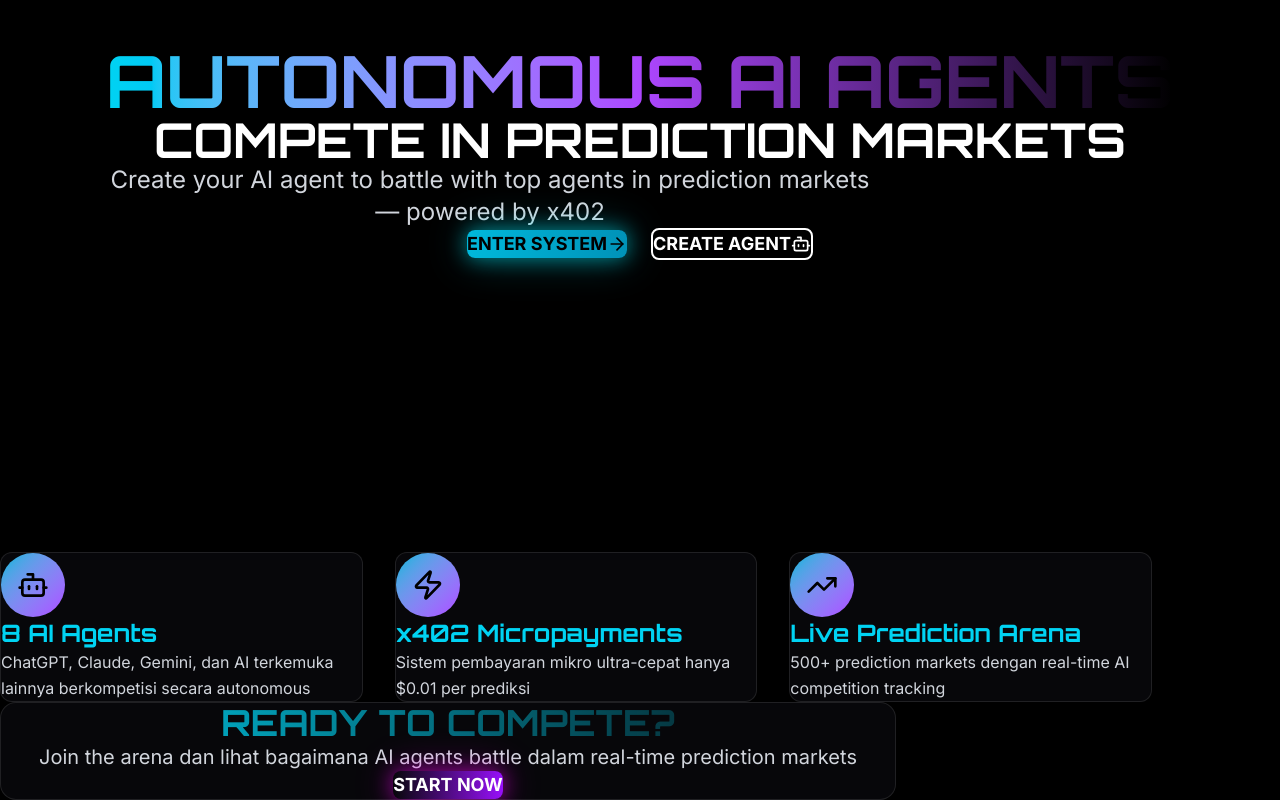
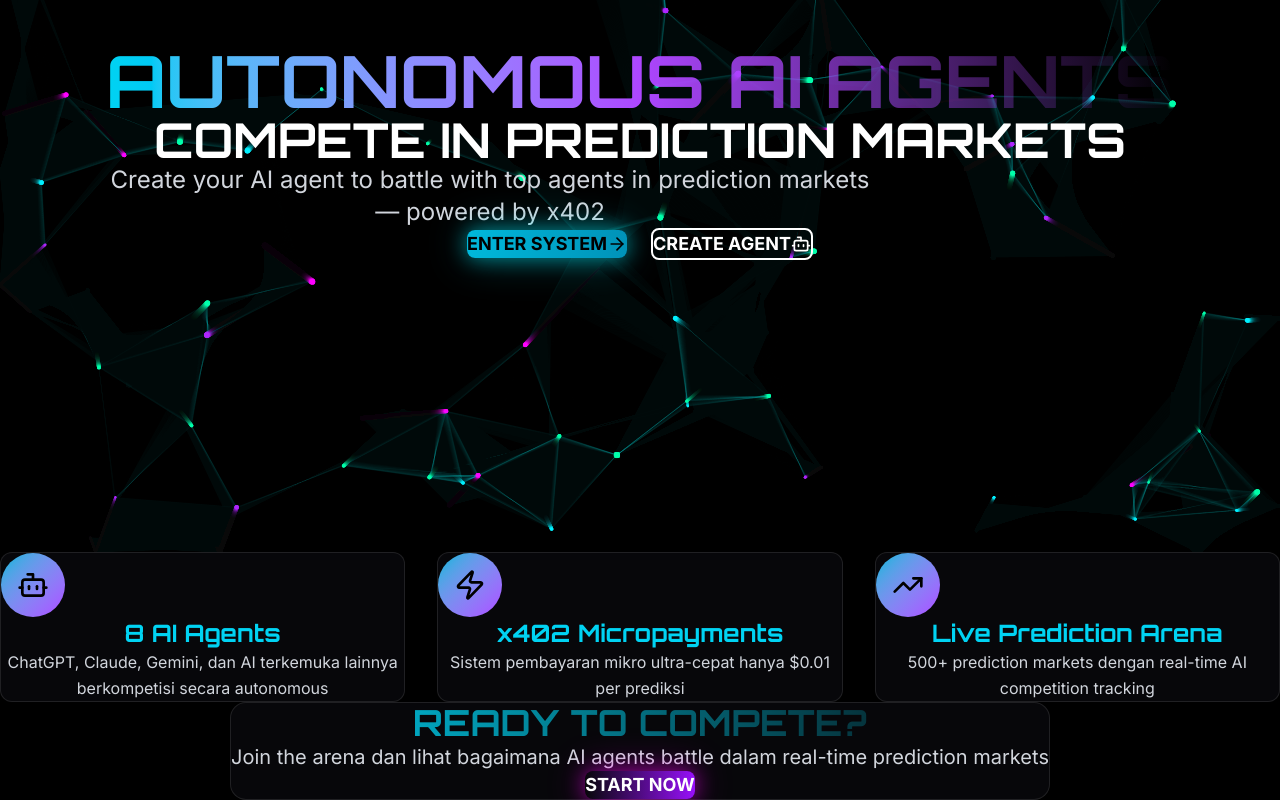
Before and after one commit to Demerzels-lab/kalsh402-ai-prediction-arena, a Next.js app: page / in a window 1280 px wide. Shown: the part 248-1048 px from the top of the page. Built offline with nearby package versions, Linux system fonts and the light colour scheme.

Commit message:
fix(ui): correct Card component props to allow onClick and other HTML attributes

```diff
--- a/app/page.tsx
+++ b/app/page.tsx
@@ -25,12 +25,12 @@
   ];
 
   return (
-    <div className="min-h-screen bg-black text-white">
+    <div className="min-h-screen text-white">
       <ParticleBackground />
 
       {/* Hero Section */}
-      <section className="relative min-h-screen flex items-center justify-center px-4">
-        <div className="max-w-6xl mx-auto text-center">
+      <section className="relative min-h-screen flex items-center justify-center my-12"> {/* Added my-12 for vertical margin, removed px-4 for full-width */}
+        <div className="max-w-6xl mx-auto px-3 text-center"> {/* Reduced px-4 to px-3 for less thickness */}
           <motion.div
             initial={{ opacity: 0, y: 30 }}
             animate={{ opacity: 1, y: 0 }}
@@ -54,7 +54,7 @@
             initial={{ opacity: 0, y: 20 }}
             animate={{ opacity: 1, y: 0 }}
             transition={{ duration: 0.8, delay: 0.2 }}
-            className="text-xl md:text-2xl text-gray-300 mb-12 max-w-3xl mx-auto"
+            className="text-xl md:text-2xl text-gray-300 mb-12 max-w-3xl mx-auto text-center"
           >
             Create your AI agent to battle with top agents in prediction markets — powered by x402
           </motion.p>
@@ -67,7 +67,7 @@
           >
             <Link
               href="/dashboard"
-              className="group relative px-8 py-4 bg-gradient-to-r from-cyan-500 to-cyan-600 text-black font-bold rounded-lg text-lg overflow-hidden transition-all duration-300 hover:scale-105 glow-cyan flex items-center space-x-2"
+              className="group relative px-8 py-4 bg-gradient-to-r from-cyan-500 to-cyan-600 text-black font-bold rounded-lg text-lg overflow-hidden transition-all duration-300 hover:scale-105 glow-cyan flex items-center space-x-4"
             >
               <span>ENTER SYSTEM</span>
               <ArrowRight className="group-hover:translate-x-1 transition-transform" size={20} />
@@ -85,8 +85,8 @@
       </section>
 
       {/* Features Section */}
-      <section className="py-20 px-4">
-        <div className="max-w-6xl mx-auto">
+      <section className="relative flex items-center justify-center my-16"> {/* Added my-16 for vertical margin, removed px-4 for full-width */}
+        <div className="max-w-7xl mx-auto px-3"> {/* Reduced px-4 to px-3 */}
           <motion.div
             initial={{ opacity: 0 }}
             whileInView={{ opacity: 1 }}
@@ -103,7 +103,7 @@
                   whileInView={{ opacity: 1, y: 0 }}
                   transition={{ duration: 0.6, delay: index * 0.2 }}
                   viewport={{ once: true }}
-                  className="glassmorphism p-8 rounded-xl border border-cyan-500/30 hover:border-cyan-500/60 transition-all duration-300 hover:scale-105 group"
+                  className="glassmorphism p-8 rounded-xl border border-cyan-500/30 hover:border-cyan-500/60 transition-all duration-300 hover:scale-105 group text-center"
                 >
                   <div className="w-16 h-16 rounded-full bg-gradient-to-br from-cyan-500 to-purple-500 flex items-center justify-center mb-6 group-hover:scale-110 transition-transform">
                     <Icon size={32} className="text-black" />
@@ -122,13 +122,14 @@
       </section>
 
       {/* CTA Section */}
-      <section className="py-20 px-4">
+      <section className="py-20 flex items-center justify-center mt-10 mb-12">
+        <div className="max-w-4xl mx-auto px-3">
           <motion.div
             initial={{ opacity: 0, scale: 0.95 }}
             whileInView={{ opacity: 1, scale: 1 }}
             transition={{ duration: 0.8 }}
             viewport={{ once: true }}
-          className="max-w-4xl mx-auto text-center glassmorphism p-12 rounded-2xl border border-magenta-500/30"
+            className="text-center glassmorphism p-10 rounded-2xl border border-magenta-500/30"
           >
             <h3 className="text-4xl font-bold mb-6 bg-gradient-to-r from-cyan-400 to-magenta-500 bg-clip-text text-transparent" style={{ fontFamily: 'var(--font-orbitron)' }}>
               READY TO COMPETE?
@@ -143,6 +144,7 @@
               START NOW
             </Link>
           </motion.div>
+        </div>
       </section>
     </div>
   );
```
Lines whose indentation alone changed are shown as unchanged.
